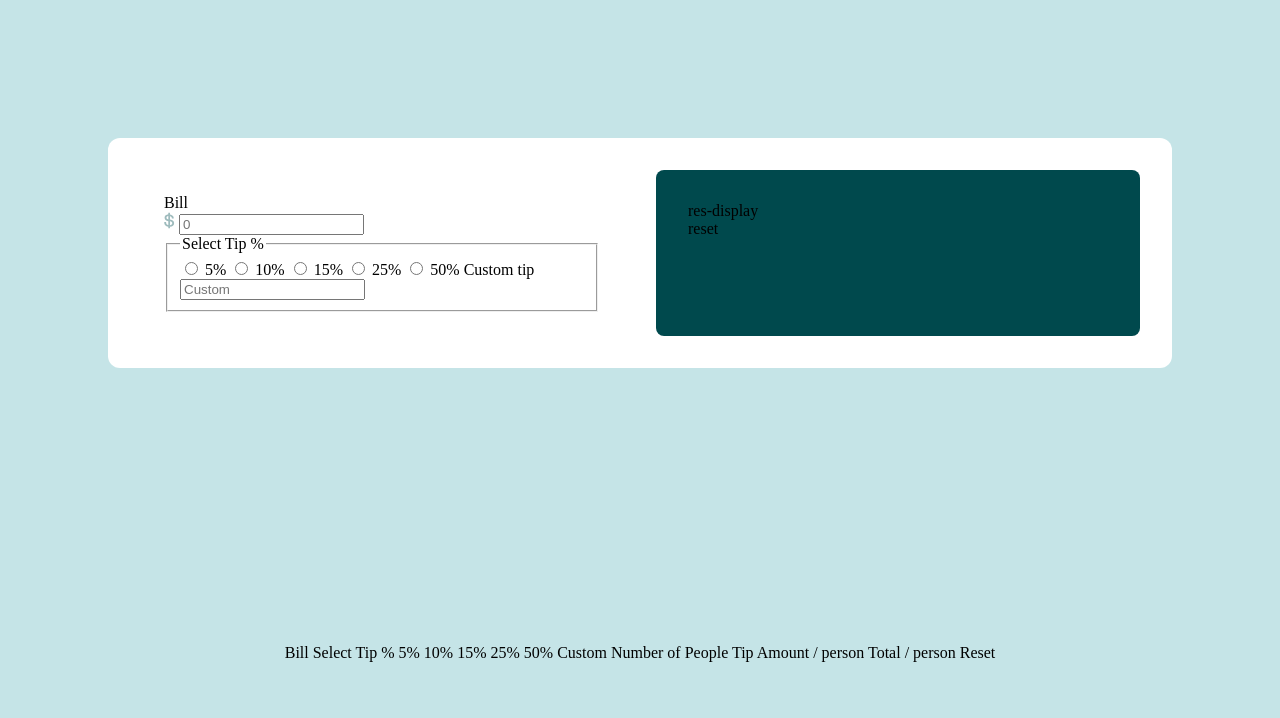
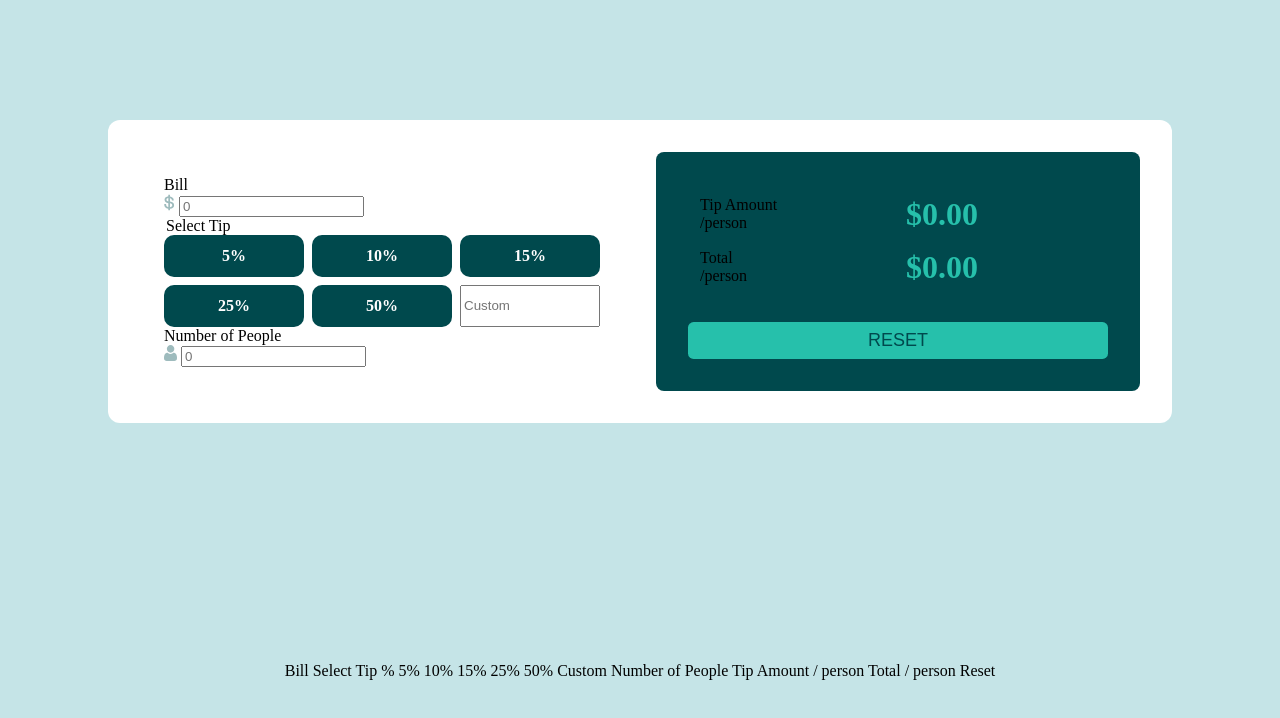
Before and after one commit to ringlochid/tip-calculator-app-main, a plain HTML site: page index.html in a window 1280 px wide. Drawn offline with Linux system fonts and the light colour scheme.

Commit message:
polish layout

```diff
--- a/index.html
+++ b/index.html
@@ -15,12 +15,12 @@
     <div class="operation-card">
       <form id="operation-form" class="operation-card-form">
         <label class="operation-card-field">
-          <span class="sr-only">Bill</span> <br>
-          <img alt="doller" src="./images/icon-dollar.svg">
+          <span>Bill</span> <br>
+          <img class="icon-img" alt="doller" src="./images/icon-dollar.svg">
           <input type="number" id="bill" name="bill" inputmode="decimal" min="0" step="0.01" placeholder="0" required>
         </label>
-        <fieldset>
-          <legend>Select Tip %</legend>
+        <fieldset class="operation-card-tip-panels">
+          <legend>Select Tip</legend>
           <input type="radio" id="operation-card-tip-5" name="tip" value="5">
           <label for="operation-card-tip-5">5%</label>
           <input type="radio" id="operation-card-tip-10" name="tip" value="10">
@@ -35,11 +35,28 @@
           <label for="operation-card-custom-tip" class="sr-only">Custom tip</label>
           <input type="number" id="operation-card-custom-tip" name="custom-tip" inputmode="numeric" min="0" step="1" placeholder="Custom">
         </fieldset>
+
+        <label class="operation-card-field">
+          <span>Number of People</span> <br>
+          <img class="icon-img" alt="doller" src="./images/icon-person.svg">
+          <input type="number" id="number-of-people" name="number-of-people" inputmode="numeric" min="0" step="1" placeholder="0" required>
+        </label>
       </form>
     </div>
     <div class="result-card">
-      <div class="res-display">res-display</div>
-      <div class="reset-button">reset</div>
+      <div class="res-display">
+        <div>
+          Tip Amount<br>
+          /person
+        </div>
+        <div><h1>$0.00</h1></div>
+        <div>
+          Total<br>
+          /person
+        </div>
+        <div><h1>$0.00</h1></div>
+      </div>
+      <button id="reset" name="reset" class="reset-button">RESET</button>
     </div>
   </main>
 
--- a/style.css
+++ b/style.css
@@ -37,11 +37,73 @@ main.main-card {
   padding: 1.5rem;
 }
 
+.sr-only {
+  position: absolute !important;
+  width: 1px; height: 1px;
+  padding: 0; margin: -1px;
+  overflow: hidden; clip: rect(0,0,0,0);
+  white-space: nowrap; border: 0;
+}
+
+.operation-card-tip-panels {
+  position: relative;
+  display: grid;
+  gap: .5rem;
+  margin: 0;
+  padding: 0;
+  border: 0;
+  grid-template-columns: repeat(auto-fit, minmax(110px, 1fr));
+  align-items: stretch;
+}
+
+.operation-card-tip-panels input[type="radio"] {
+  position: absolute;
+  width: 1px; height: 1px;
+  margin: -1px; padding: 0; border: 0;
+  overflow: hidden; clip: rect(0 0 0 0);
+  white-space: nowrap;
+}
+
+.operation-card-tip-panels label[for^="operation-card-tip-"] {
+  display: grid;
+  place-items: center;
+  padding: 12px 10px;
+  border-radius: 10px;
+  font-weight: 700;
+  cursor: pointer;
+  background: var(--clr-neutral-green-900);
+  color: var(--clr-neutral-white);
+  box-shadow: 0 0 0 0 transparent inset;
+  transition: transform .06s ease, box-shadow .06s ease, background .15s ease;
+}
+
 .result-card{
   display: flex;
   flex-direction: column;
-  align-content: space-between;
+  justify-content: space-between;
   padding: 2rem;
   border-radius: .5rem;
   background-color: var(--clr-neutral-green-900);
 }
+
+.res-display {
+  display: grid;
+  grid-template-columns: 1fr 1fr;
+  padding: .75rem;
+  gap: 1rem;
+}
+
+.res-display h1{
+  margin: 0;
+  margin-right: auto;
+  color: var(--clr-primary-green-400);
+}
+
+.reset-button {
+  border: 0;
+  border-radius: .35rem;
+  padding: .5rem;
+  font-size: large;
+  background-color: var(--clr-primary-green-400);
+  color: var(--clr-neutral-green-900);
+}
```
